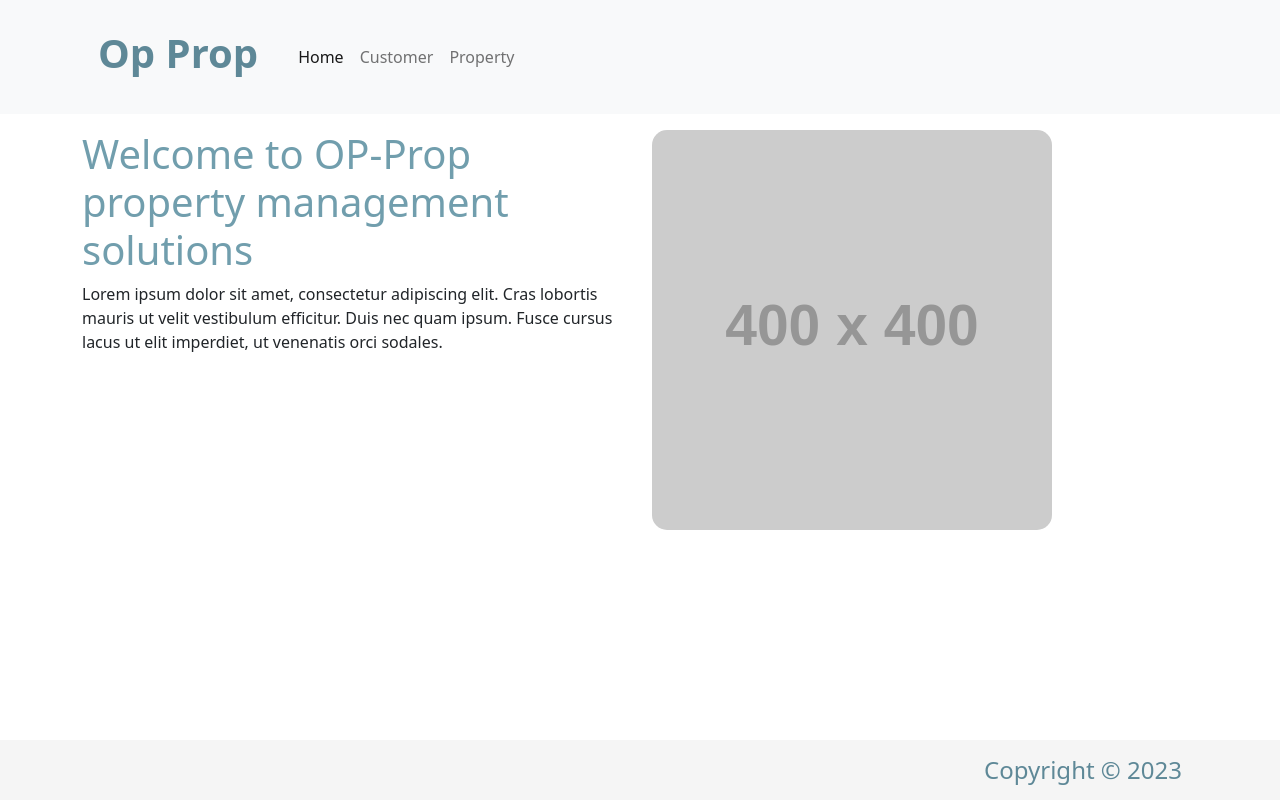
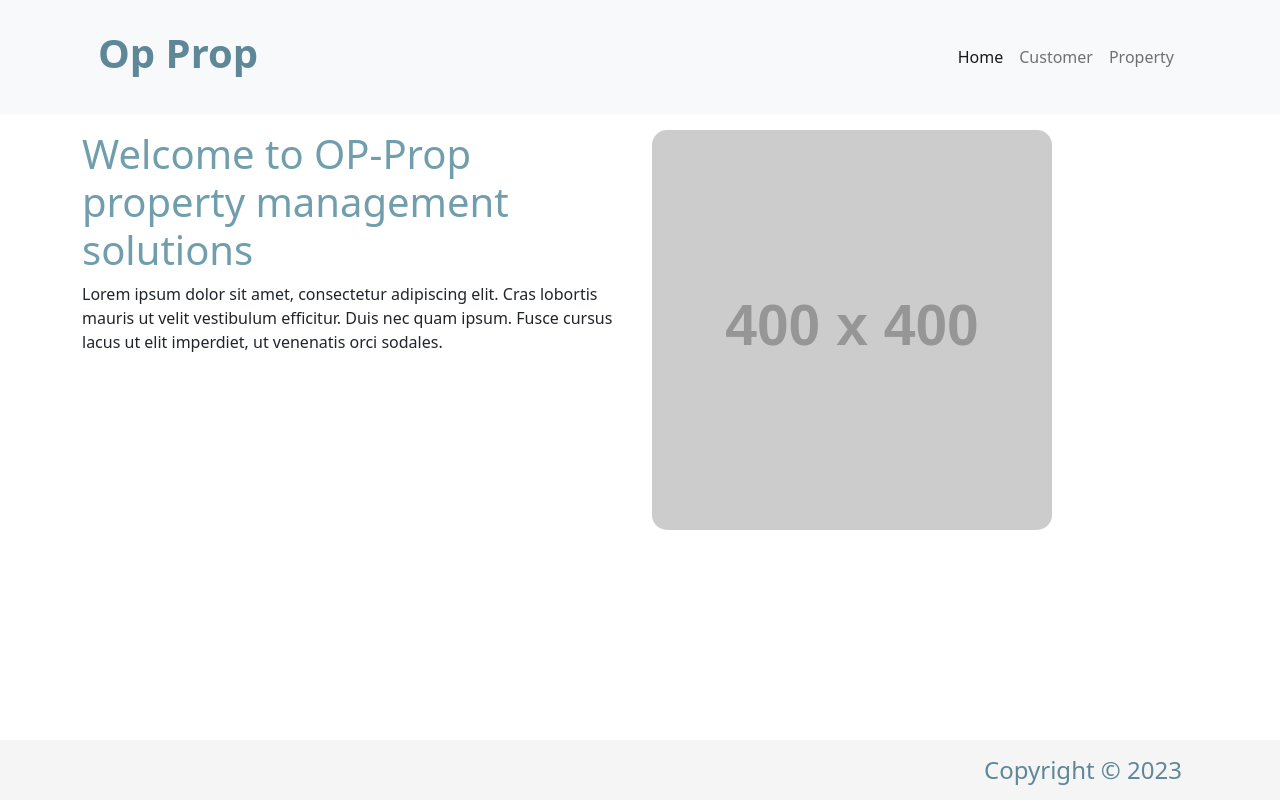
Before and after one commit to JProg1/O2C-Project, a React (Create React App) app in the folder project-code/: page / in a window 1280 px wide. Built offline with nearby package versions, Linux system fonts and the light colour scheme.

Commit message:
Navbar Links moved to right Not 100% how it worked... but it does

```diff
--- a/project-code/src/components/NavBar.jsx
+++ b/project-code/src/components/NavBar.jsx
@@ -11,7 +11,7 @@ function NavBar() {
         <Navbar.Brand href="#home"><h1 className='siteLogo'>Op Prop</h1></Navbar.Brand>
         <Navbar.Toggle aria-controls="basic-navbar-nav" />
         <Navbar.Collapse id="basic-navbar-nav">
-          <Nav activeKey={location.pathname} className="me-auto">
+          <Nav activeKey={location.pathname} className="justify-content-end flex-grow-1 pe-3">
             <Nav.Link href="/">Home</Nav.Link>
             <Nav.Link href="/cust">Customer</Nav.Link>
             <Nav.Link href="/prop">Property</Nav.Link>
```
